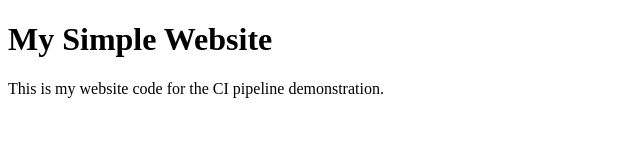
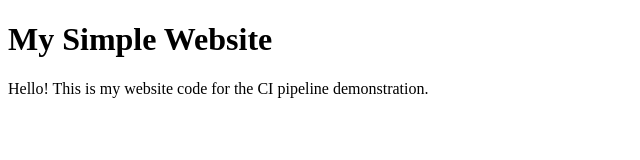
Before and after one commit to pinggid/GitTest, a plain HTML site: page index.html in a window 1280 px wide. Shown: the whole page, without its empty margins (0-640 px from the left). Drawn offline with Linux system fonts and the light colour scheme.

Commit message:
Updated Website

```diff
--- a/index.html
+++ b/index.html
@@ -2,6 +2,6 @@
 <html>
   <body>
     <h1>My Simple Website</h1>
-    <p>This is my website code for the CI pipeline demonstration.</p>
+    <p>Hello! This is my website code for the CI pipeline demonstration.</p>
   </body>
 </html>
```
